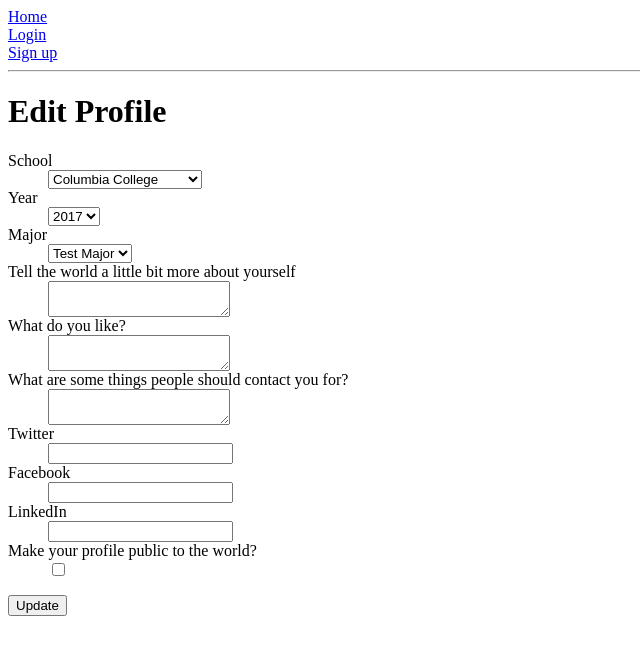
After one commit to matthewkumar/Coffee-Cu, a Flask app: template app/templates/edit.html in a window 1280 px wide. The commit adds this page. Shown: the top 655 px of the page, without its empty margins (0-640 px from the left). Run offline with Flask 2, Linux system fonts and the light colour scheme; the template is opened without the code that fills it: values that come from a table or form of the project are taken from there, others are empty; some libraries are stand-ins or nearby versions.

Commit message:
added edit and show profile forms, created form and routes - not yet working

```diff
--- a/app/forms.py
+++ b/app/forms.py
@@ -1,5 +1,5 @@
 from flask_wtf import FlaskForm
-from wtforms import StringField, PasswordField, validators
+from wtforms import validators, StringField, PasswordField, SelectField, TextAreaField, FileField, BooleanField
 #from wtforms.validators import DataRequired
 
 class LoginForm(FlaskForm):
@@ -16,3 +16,33 @@ class SignupForm(FlaskForm):
         validators.Length(min=6) # Firebase will complain otherwise
     ])
     confirm = PasswordField('Repeat Password')
+
+class ProfileForm(FlaskForm):
+    # uni
+    #image = FileField('Profile picture', [validators.regexp(u'^[^/\\]\.jpg$')])
+    school = SelectField('School', choices=[
+            ('cc', 'Columbia College'),
+            ('seas', 'Columbia Engineering'),
+            ('barnard', 'Barnard College'),
+            ('gs', 'General Studies')
+        ])
+    year = SelectField('Year', choices=[
+            ('2017', '2017'),
+            ('2018', '2018'),
+            ('2019', '2019'),
+            ('2020', '2020')
+        ])
+    major = SelectField('Major', choices=[
+            ('test', 'Test Major')
+            # TODO dynamically loaded majors
+        ])
+    about = TextAreaField('Tell the world a little bit more about yourself', [validators.Length(max=400)])
+    likes = TextAreaField('What do you like?', [validators.Length(max=150)])
+    contactfor = TextAreaField('What are some things people should contact you for?', [validators.Length(max=250)])
+    twitter = StringField('Twitter')
+    facebook = StringField('Facebook')
+    linkedin = StringField('LinkedIn')
+    website = StringField('Website')
+    make_public = BooleanField('Make your profile public to the world?')
+
+    #def validate_image(form, field):
--- /dev/null
+++ b/app/templates/edit.html
@@ -0,0 +1,24 @@
+{% extends "base.html" %}
+
+{% block body %}
+
+<h1>Edit Profile</h1>
+{% from "_formhelpers.html" import render_field %}
+<form action="" method="post" name="profile">
+  {{ form.hidden_tag() }}
+  <dl>
+    {{ render_field(form.school) }}
+    {{ render_field(form.year) }}
+    {{ render_field(form.major) }}
+    {{ render_field(form.about) }}
+    {{ render_field(form.likes) }}
+    {{ render_field(form.contactfor) }}
+    {{ render_field(form.twitter) }}
+    {{ render_field(form.facebook) }}
+    {{ render_field(form.linkedin) }}
+    {{ render_field(form.make_public) }}
+  </dl>
+  <p><input type="submit" value="Update">
+</form>
+
+{% endblock %}
```
Also changed, not shown: app/templates/show.html (added, +7 -0 lines), app/views.py (+44 -7 lines), app/templates/base.html (line endings or trailing spaces).
